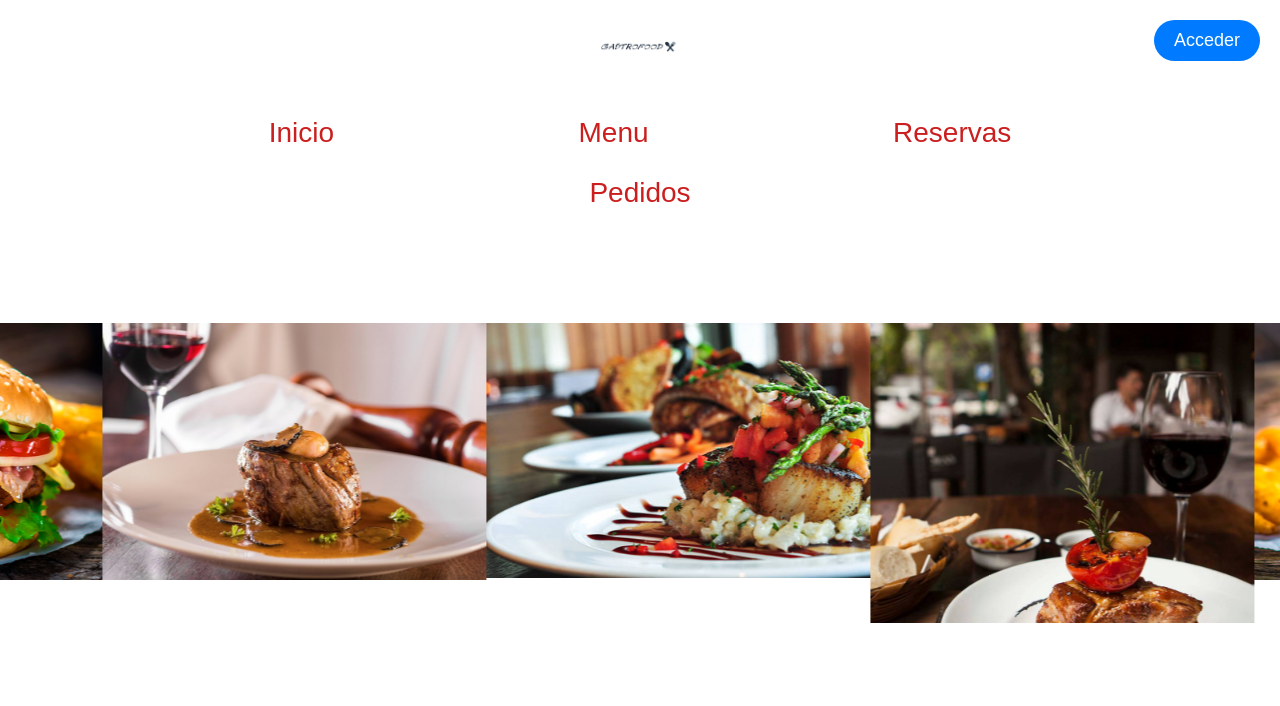
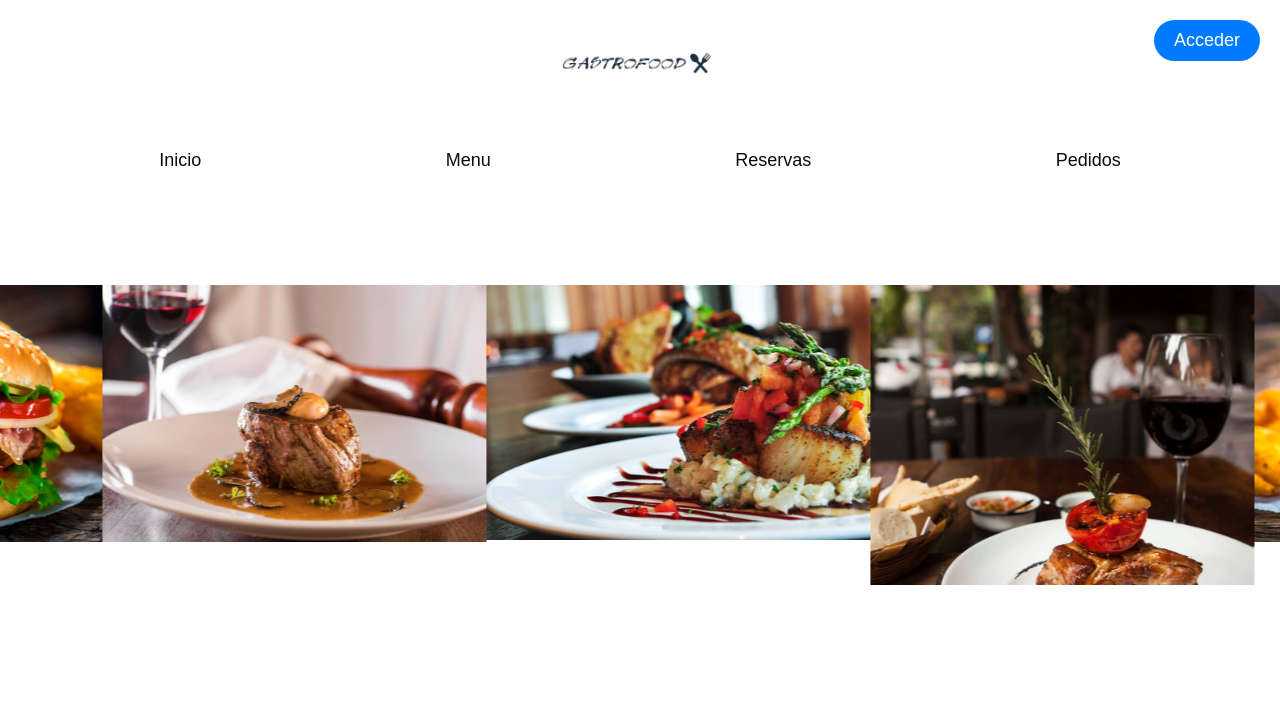
Before and after one commit to Jhoansbr/Restaurante, a Django app: page / in a window 1280 px wide. Shown: the top 706 px of the page. Run offline with Django 5.2, Linux system fonts and the light colour scheme.

Commit message:
Descripción de los cambios realizados

```diff
--- a/Restaurante/Restaurante/static/css/style.css
+++ b/Restaurante/Restaurante/static/css/style.css
@@ -20,7 +20,7 @@
 .imagen-logo {
     display: block;
     margin: 30px auto ; /* Centra la imagen horizontalmente */
-    max-width: 100px; /* Ajusta el tamaño de la imagen */
+    max-width: 200px; /* Ajusta el tamaño de la imagen */
 }
 
 /* Estilo del menú */
@@ -39,12 +39,12 @@ li {
 
 li a {
     display: block;
-    color: rgb(203, 31, 31);
+    color: rgb(12, 12, 12);
     text-align: center;
     padding: 14px 120px;
     text-decoration: none;
     font-family: Arial, sans-serif; /* Cambia la fuente */
-    font-size: 28px; /* Cambia el tamaño de la letra */
+    font-size: 18px; /* Cambia el tamaño de la letra */
 }
 li a:hover {
     background-color: rgba(173, 173, 173, 0.8); /* Cambia el fondo del enlace al pasar el ratón */
```
